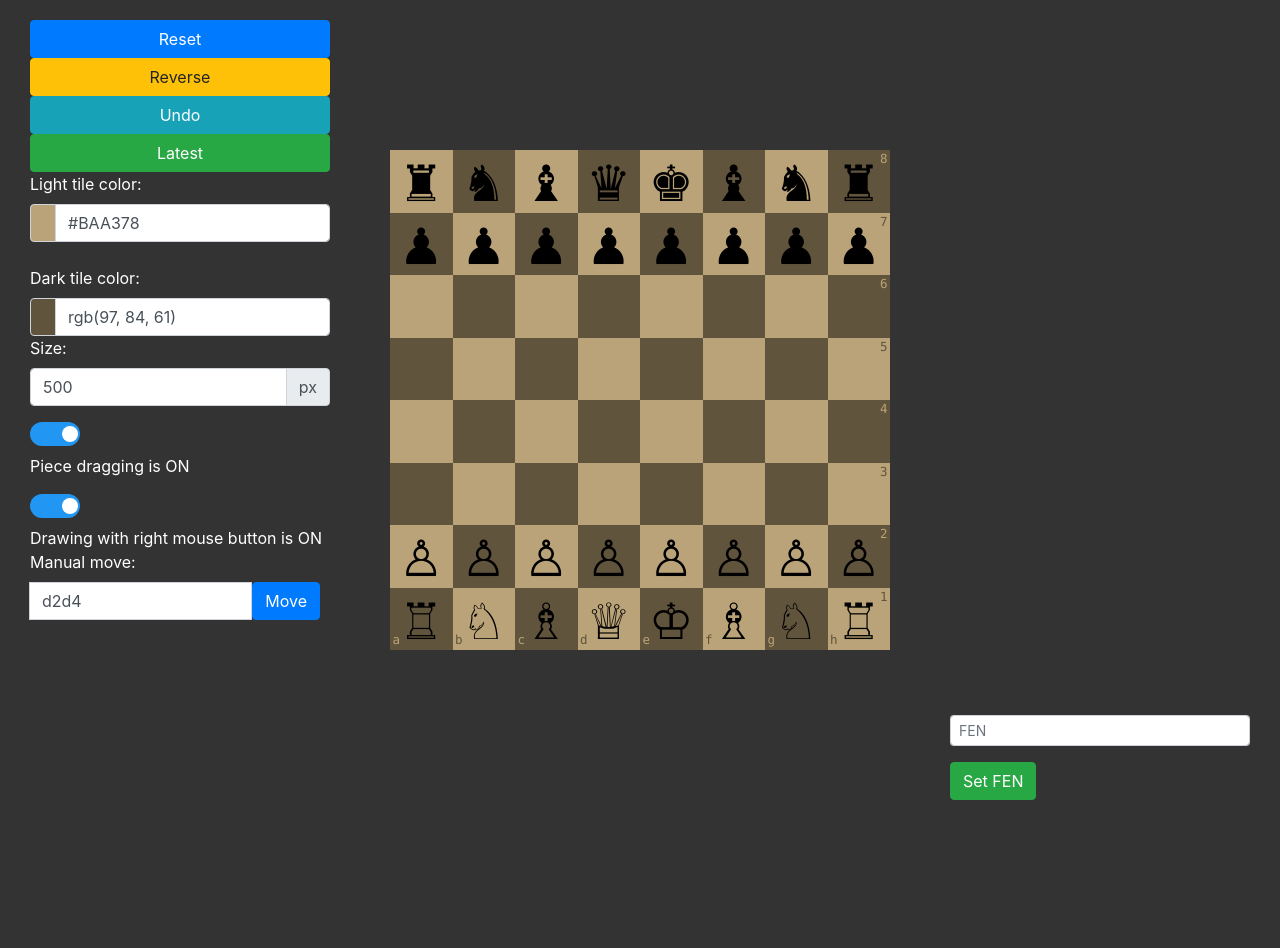
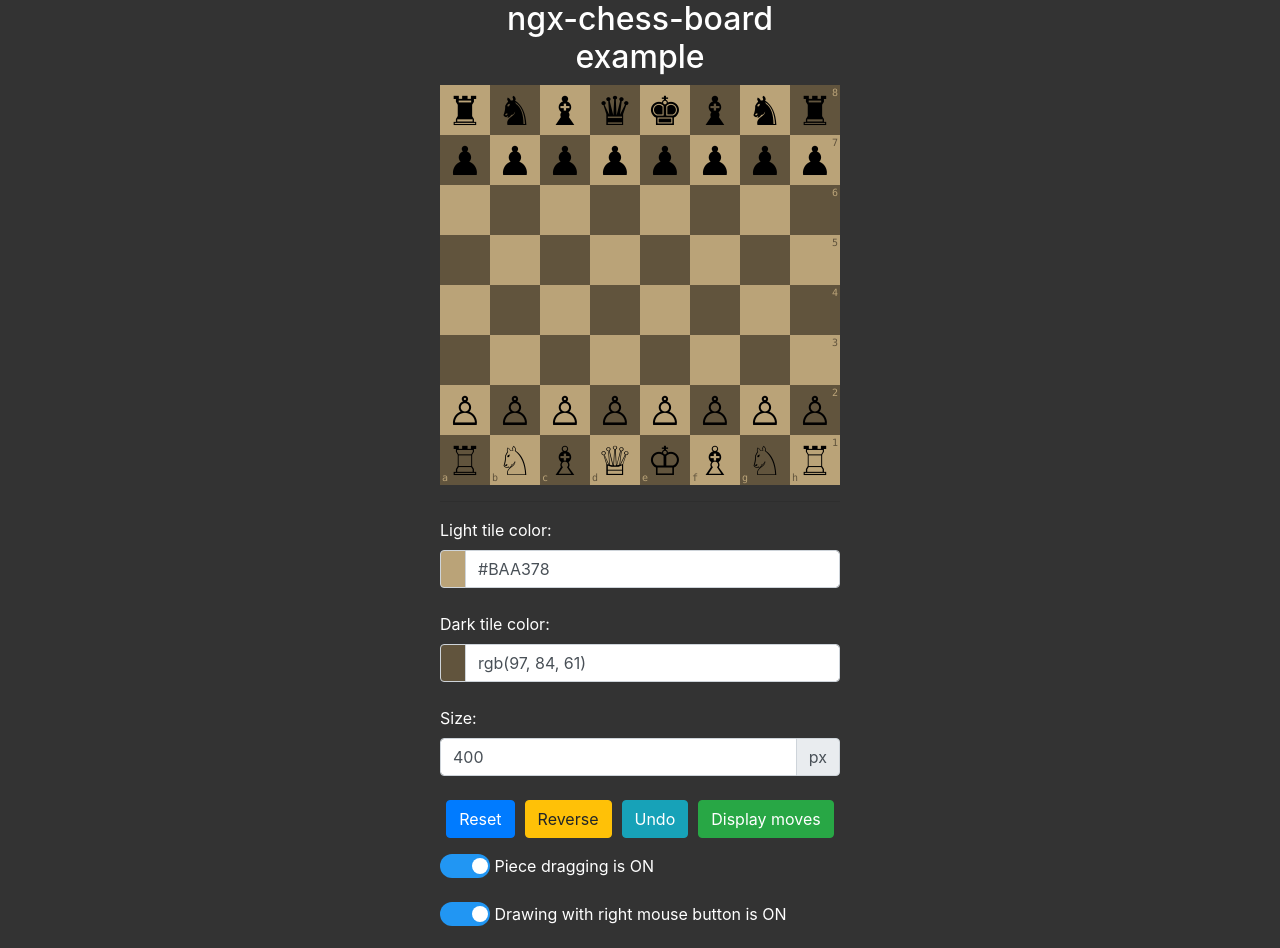
Before and after one commit to grzegorz103/ngx-chess-board, an Angular app: page / in a window 1280 px wide. Shown: the top 948 px of the page. Before the commit the page ends 800 px from the top, so only its background shows below. Built offline with nearby package versions, Linux system fonts and the light colour scheme.

Commit message:
Add piece disabling feature

```diff
--- a/src/app/app.component.html
+++ b/src/app/app.component.html
@@ -1,52 +1,108 @@
-<div class="left-part">
-    <app-actions
-        (latest)="setLatestBoard()"
-        (restart)="reset()"
-        (reverse)="reverse()"
-        (undo)="undo()"
-        #actions
-    ></app-actions>
-    <app-settings #settings></app-settings>
-    <label for="manualMove">Manual move:</label>
+<div style="width:400px; margin-left: auto; margin-right: auto">
+    <h2 style="text-align: center">ngx-chess-board example</h2>
+    <ngx-chess-board #board [size]="size" [lightTileColor]="lightTileColor" (onMove)="moveCallback()"
+                     [dragDisabled]="dragDisabled"
+                     [drawDisabled]="drawDisabled"
+                     [darkTileColor]="darkTileColor"
+                     [lightDisabled]="lightDisabled"
+                     [darkDisabled]="darkDisabled"
+    ></ngx-chess-board>
+    <!--<ngx-chess-board></ngx-chess-board> You can also use it like this  -->
+    <hr>
+    <label for="lightTile">Light tile color:</label>
     <div class="input-group">
-        <div class="input-group-prepend"></div>
-        <input
-            type="text"
-            class="form-control"
-            placeholder="blue"
-            [(ngModel)]="manualMove"
-            id="manualMove"
-            aria-describedby="basic-addon3"
-        >
-        <button
-            type="button"
-            class="btn btn-primary"
-            style="margin-left:auto; margin-right: 10px"
-            (click)="moveManual()"
-        >
-            Move
+        <div class="input-group-prepend">
+            <span class="input-group-text" id="basic-addon3" [style.background-color]="lightTileColor"></span>
+        </div>
+        <input type="text" class="form-control" placeholder="blue" [(ngModel)]="lightTileColor" id="lightTile"
+               aria-describedby="basic-addon3">
+    </div>
+    <br>
+    <label for="darkTile">Dark tile color:</label>
+    <div class="input-group">
+        <div class="input-group-prepend">
+            <span class="input-group-text" id="darkTileSpan" [style.background-color]="darkTileColor"></span>
+        </div>
+        <input type="text" class="form-control" placeholder="blue" [(ngModel)]="darkTileColor" id="darkTile"
+               aria-describedby="basic-addon3">
+    </div>
+
+    <br>
+    <label for="size">Size:</label>
+    <div class="input-group">
+        <input type="number" class="form-control" placeholder="Between 100 and 4000" [(ngModel)]="size" id="size"
+               aria-describedby="basic-addon3">
+        <div class="input-group-append">
+            <span class="input-group-text">px</span>
+        </div>
+    </div>
+    <br>
+
+    <div style="display:flex;">
+        <button type="button" class="btn btn-primary"
+                style="margin-left:auto; margin-right: 10px" (click)="reset()">Reset
+        </button>
+
+        <button type="button" class="btn btn-warning"
+                style="margin-right: 10px" (click)="reverse()">Reverse
+        </button>
+
+        <button type="button" class="btn btn-info"
+                style="margin-right: 10px" (click)="undo()">Undo
+        </button>
+
+        <button type="button" class="btn btn-success"
+                style="margin-right:auto" (click)="showMoveHistory()">Display moves
         </button>
     </div>
+
+    <label class="switch mt-3">
+        <input type="checkbox" checked (click)="switchDrag()">
+        <span class="slider round"></span>
+    </label>
+    Piece dragging is {{ dragDisabled ? 'OFF' : 'ON'}}
+    <br>
+    <label class="switch mt-3">
+        <input type="checkbox" checked (click)="switchDraw()">
+        <span class="slider round"></span>
+    </label>
+    Drawing with right mouse button is {{ drawDisabled ? 'OFF' : 'ON'}}
+    <br>
+    <label class="switch mt-3">
+        <input
+            (click)="switchLightDisabled()"
+            type="checkbox"
+            checked
+        >
+        <span class="slider round"></span>
+    </label>
+    Light tiles are {{ lightDisabled ? 'OFF' : 'ON' }}
+    <br>
+    <label class="switch mt-3">
+        <input
+            (click)="switchDarkDisabled()"
+            type="checkbox"
+            checked
+        >
+        <span class="slider round"></span>
+    </label>
+    Dark tiles are {{ darkDisabled ? 'OFF' : 'ON' }}
+    <hr style="border-color: gray">
+
+    <div class="form-group input-group-sm">
+        <label for="fen">FEN</label>
+        <input type="text" class="form-control  form-control-lg" id="fen" aria-describedby="fen" [(ngModel)]="fen"
+               placeholder="FEN">
+    </div>
+
+    <div style="display:flex;">
+        <button type="button" class="btn btn-success"
+                style="margin-left:auto; margin-right: 10px" (click)="setFen()">Set FEN
+        </button>
+
+        <button type="button" class="btn btn-info"
+                style="margin-right:auto" (click)="getFEN()">Show FEN
+        </button>
+    </div>
+
 </div>
-<div class="middle-part">
-    <ngx-chess-board
-        [darkTileColor]="settings.darkTileColor"
-        [dragDisabled]="settings.dragDisabled"
-        [drawDisabled]="settings.drawDisabled"
-        [lightTileColor]="settings.lightTileColor"
-        [size]="settings.size"
-        (moveChange)="moveCallback($event)"
-        #boardManager
-    ></ngx-chess-board>
-</div>
-<div class="right-part">
-    <app-moves
-        (switchToMoveIndex)="switchBoard($event)"
-        #movesManager
-    ></app-moves>
-    <app-fen
-        [fen]="fen"
-        (fenChange)="setFen($event)"
-        #fenManager
-    ></app-fen>
-</div>
--- a/src/app/app.component.scss
+++ b/src/app/app.component.scss
@@ -6,15 +6,70 @@
     height: 100%;
 }
 
-.left-part,
-.right-part {
-    height: 100%;
-    padding-top: 20px;
+
+.switch {
+    position: relative;
+    display: inline-block;
+    width: 50px;
+    height: 24px;
+}
+
+/* Hide default HTML checkbox */
+.switch input {
+    opacity: 0;
+    width: 0;
+    height: 0;
+}
+
+/* The slider */
+.slider {
+    position: absolute;
+    cursor: pointer;
+    top: 0;
+    left: 0;
+    right: 0;
+    bottom: 0;
+    background-color: #ccc;
+    -webkit-transition: 0.4s;
+    transition: 0.4s;
+}
+
+.slider:before {
+    position: absolute;
+    content: '';
+    height: 16px;
+    width: 16px;
+    left: 6px;
+    bottom: 4px;
+    background-color: white;
+    -webkit-transition: 0.4s;
+    transition: 0.4s;
+}
+
+input:checked + .slider {
+    background-color: #2196f3;
+}
+
+input:focus + .slider {
+    box-shadow: 0 0 1px #2196f3;
+}
+
+input:checked + .slider:before {
+    -webkit-transform: translateX(26px);
+    -ms-transform: translateX(26px);
+    transform: translateX(26px);
+}
+
+/* Rounded sliders */
+.slider.round {
+    border-radius: 34px;
+}
+
+.slider.round:before {
+    border-radius: 50%;
+}
+
+.draggables {
     display: flex;
     flex-direction: column;
-    width: 300px;
 }
-
-.right-part {
-    justify-content: space-between;
-}
--- a/src/app/app.component.ts
+++ b/src/app/app.component.ts
@@ -10,11 +10,11 @@ import { MovesComponent } from './components/moves/moves.component';
     styleUrls: ['./app.component.scss'],
 })
 export class AppComponent {
-    @ViewChild('boardManager', { static: false })
+    @ViewChild('board', { static: false })
     boardManager: NgxChessBoardComponent;
     @ViewChild('movesManager', { static: false }) movesManager: MovesComponent;
     @ViewChild('fenManager', { static: false }) fenManager: FenComponent;
-    public fen: string;
+    public fen = 'rnbqkbnr/pppppppp/8/8/8/8/PPPPPPPP/RNBQKBNR w KQkq - 0 1';
     private currentStateIndex: number;
     manualMove = 'd2d4';
     icons: PieceIconInput = {
@@ -32,6 +32,14 @@ export class AppComponent {
         whiteRookUrl: ''
     };
 
+    public darkTileColor = 'rgb(97, 84, 61)';
+    public lightTileColor = '#BAA378';
+    public size = 400;
+    public dragDisabled = false;
+    public drawDisabled = false;
+    public lightDisabled = false;
+    public darkDisabled = false;
+
     public reset(): void {
         this.movesManager.clear();
         this.boardManager.reset();
@@ -43,8 +51,6 @@ export class AppComponent {
     }
 
     public undo(): void {
-        console.log('UNDO');
-        this.movesManager.undo();
         this.boardManager.undo();
         this.fen = this.boardManager.getFEN();
     }
@@ -73,10 +79,34 @@ export class AppComponent {
 
     public moveCallback(move: MoveChange): void {
         this.fen = this.boardManager.getFEN();
-        this.movesManager.addMove(move);
     }
 
     public moveManual(): void {
         this.boardManager.move(this.manualMove);
     }
+
+    getFEN() {
+        let fen = this.boardManager.getFEN();
+        alert(fen);
+    }
+
+    showMoveHistory() {
+        alert(this.boardManager.getMoveHistory())
+    }
+
+    switchDrag() {
+        this.dragDisabled = !this.dragDisabled;
+    }
+
+    switchDraw() {
+        this.drawDisabled = !this.drawDisabled;
+    }
+
+    switchDarkDisabled() {
+        this.darkDisabled = !this.darkDisabled;
+    }
+
+    switchLightDisabled() {
+        this.lightDisabled = !this.lightDisabled;
+    }
 }
--- a/src/app/components/settings/settings.component.html
+++ b/src/app/components/settings/settings.component.html
@@ -1,3 +1,4 @@
+<!--
 <label for="lightTile">Light tile color:</label>
 <div class="input-group">
     <div class="input-group-prepend">
@@ -64,11 +65,38 @@
     Piece dragging is {{ dragDisabled ? 'OFF' : 'ON'}}
     <label class="switch mt-3">
         <input
+            (click)="dragDisabled =!dragDisabled"
+            type="checkbox"
+            checked
+        >
+        <span class="slider round"></span>
+    </label>
+    Drawing with right mouse button is {{ drawDisabled ? 'OFF' : 'ON' }}
+    <label class="switch mt-3">
+        <input
             (click)="drawDisabled =!drawDisabled"
             type="checkbox"
             checked
         >
         <span class="slider round"></span>
     </label>
-    Drawing with right mouse button is {{ drawDisabled ? 'OFF' : 'ON'}}
+    Light tiles are {{ lightDisabled ? 'OFF' : 'ON' }}
+    <label class="switch mt-3">
+        <input
+            (click)="lightDisabled =!lightDisabled"
+            type="checkbox"
+            checked
+        >
+        <span class="slider round"></span>
+    </label>
+    Dark tiles are {{ darkDisabled ? 'OFF' : 'ON' }}
+    <label class="switch mt-3">
+        <input
+            (click)="darkDisabled =!darkDisabled"
+            type="checkbox"
+            checked
+        >
+        <span class="slider round"></span>
+    </label>
 </div>
+-->
--- a/src/app/components/settings/settings.component.ts
+++ b/src/app/components/settings/settings.component.ts
@@ -7,15 +7,5 @@ import { ChangeDetectionStrategy, Component, EventEmitter, Output } from '@angul
     changeDetection: ChangeDetectionStrategy.OnPush,
 })
 export class SettingsComponent {
-    @Output() public darkChange = new EventEmitter<string>();
-    @Output() public lightChange = new EventEmitter<string>();
-    @Output() public sizeChange = new EventEmitter<number>();
-    @Output() public dragDisabledChange = new EventEmitter<void>();
-    @Output() public drawDisabledChange = new EventEmitter<void>();
 
-    public darkTileColor = 'rgb(97, 84, 61)';
-    public lightTileColor = '#BAA378';
-    public size = 500;
-    public dragDisabled = false;
-    public drawDisabled = false;
 }
```
Also changed, not shown: projects/ngx-chess-board/src/lib/ngx-chess-board.component.ts (+33 -8 lines).
